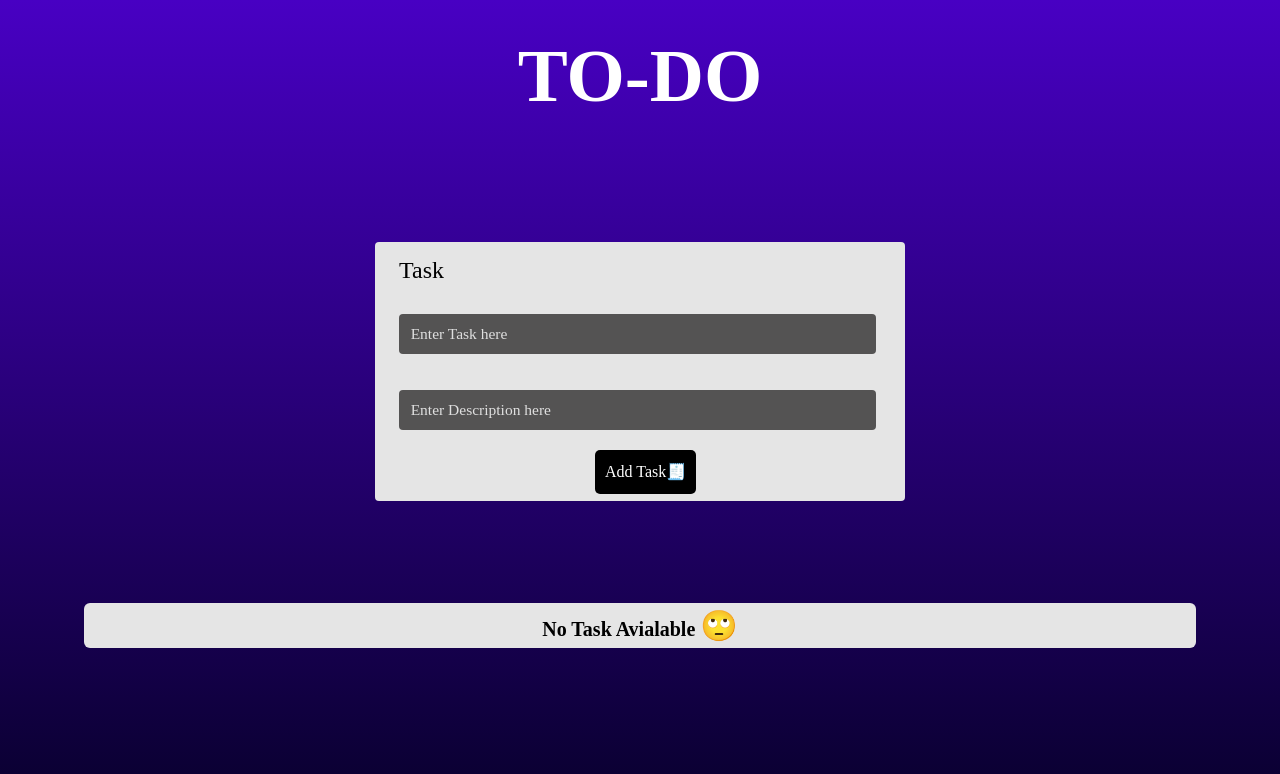
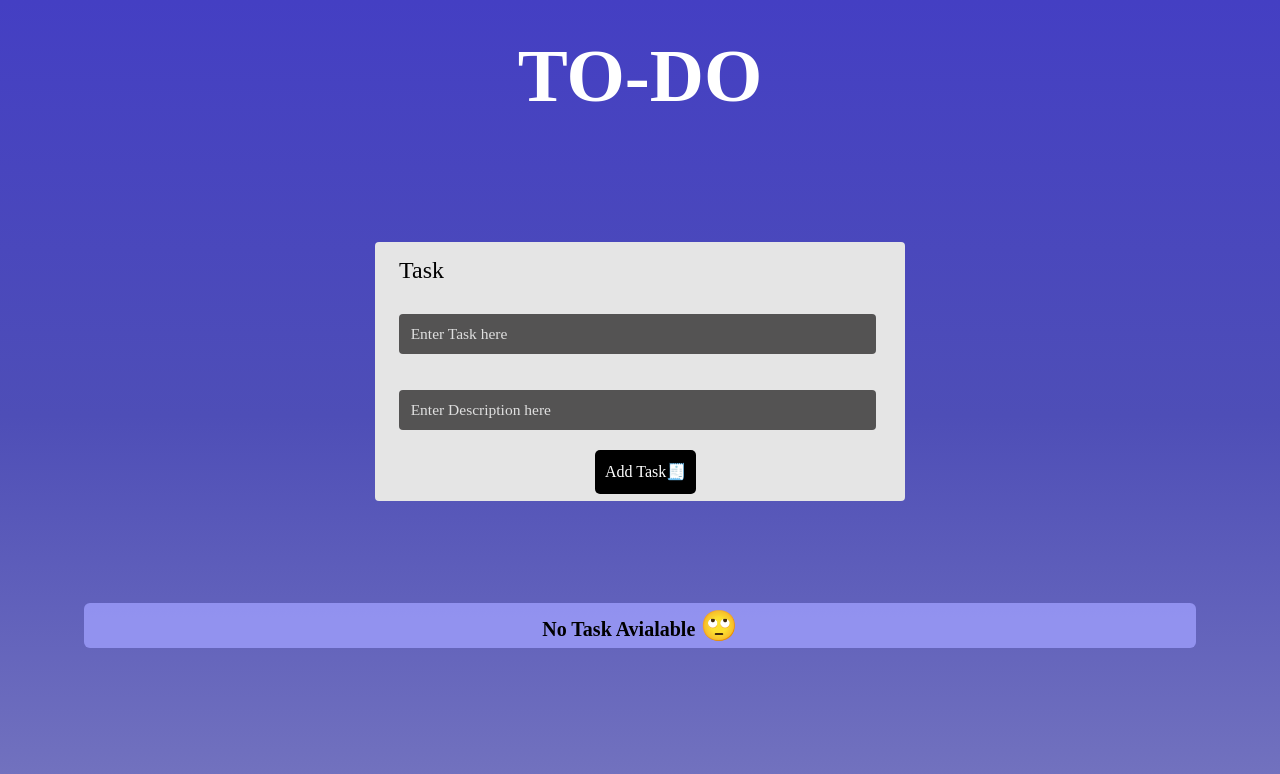
Before and after one commit to ayan15888/TO-DO, a Next.js app: page / in a window 1280 px wide. Shown: the top 774 px of the page. Built offline with nearby package versions, Linux system fonts and the light colour scheme.

Commit message:
Update globals.css

```diff
--- a/app/globals.css
+++ b/app/globals.css
@@ -12,7 +12,9 @@
 
 html,
 body {
-  background: linear-gradient(rgb(72, 0, 195),rgb(9, 0, 47));
+
+
+      background-image: linear-gradient(to bottom, #443fc3 0%, #4e4eb7 52%, #7474bf 100%);
   /* overflow: hidden; */
   height: 100%;
   width: 100%;
@@ -50,9 +52,11 @@ body {
 
 }
 #box:hover {
-    box-shadow: 2px 2px 8px 8px rgb(105, 22, 194);
+    box-shadow: 2px 2px 8px 8px rgb(33, 4, 220);
 
   }
+
+
 
 input {
   width: 90%;
@@ -113,7 +117,8 @@ button {
   margin-bottom: 20px;
   /* height: 60px; */
   text-align: center;
-  background-color: rgb(229, 229, 229);
+  background: #a0a0ffc4;
+  /* background-image: linear-gradient(45deg, #93a5cf 0%, #00a048 100%); */
   border-radius: 6px;
   font-weight: 500;
   font-size: 20px;
```
